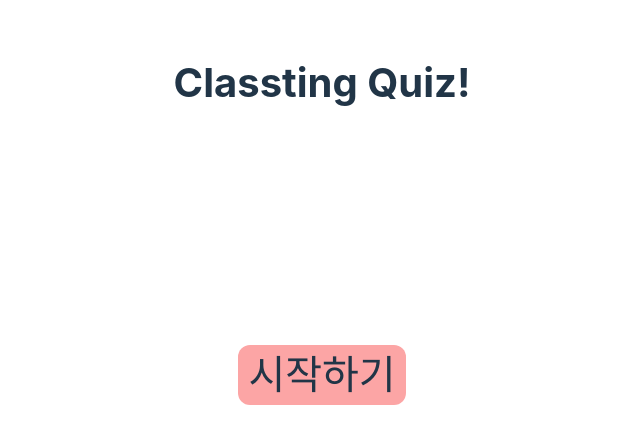
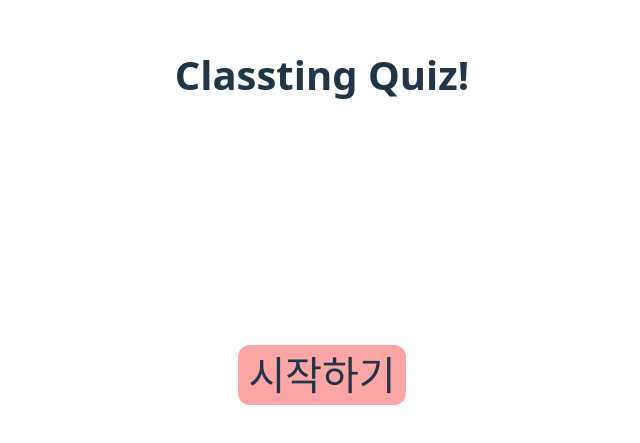
Before and after one commit to Jay-WKJun/classTing_work, a React (Vite) app: page / in a window 1280 px wide. Shown: the part 145-588 px from the top of the page, without its empty margins (318-958 px from the left). Built offline with nearby package versions, Linux system fonts and the light colour scheme.

Commit message:
style: font change & line height change

```diff
--- a/src/index.css
+++ b/src/index.css
@@ -3,9 +3,8 @@
 @tailwind utilities;
 
 :root {
-  font-family: Inter, Avenir, Helvetica, Arial, sans-serif;
   font-size: 16px;
-  line-height: 24px;
+  line-height: 2.5rem;
   font-weight: 400;
 
   color-scheme: light dark;
```
